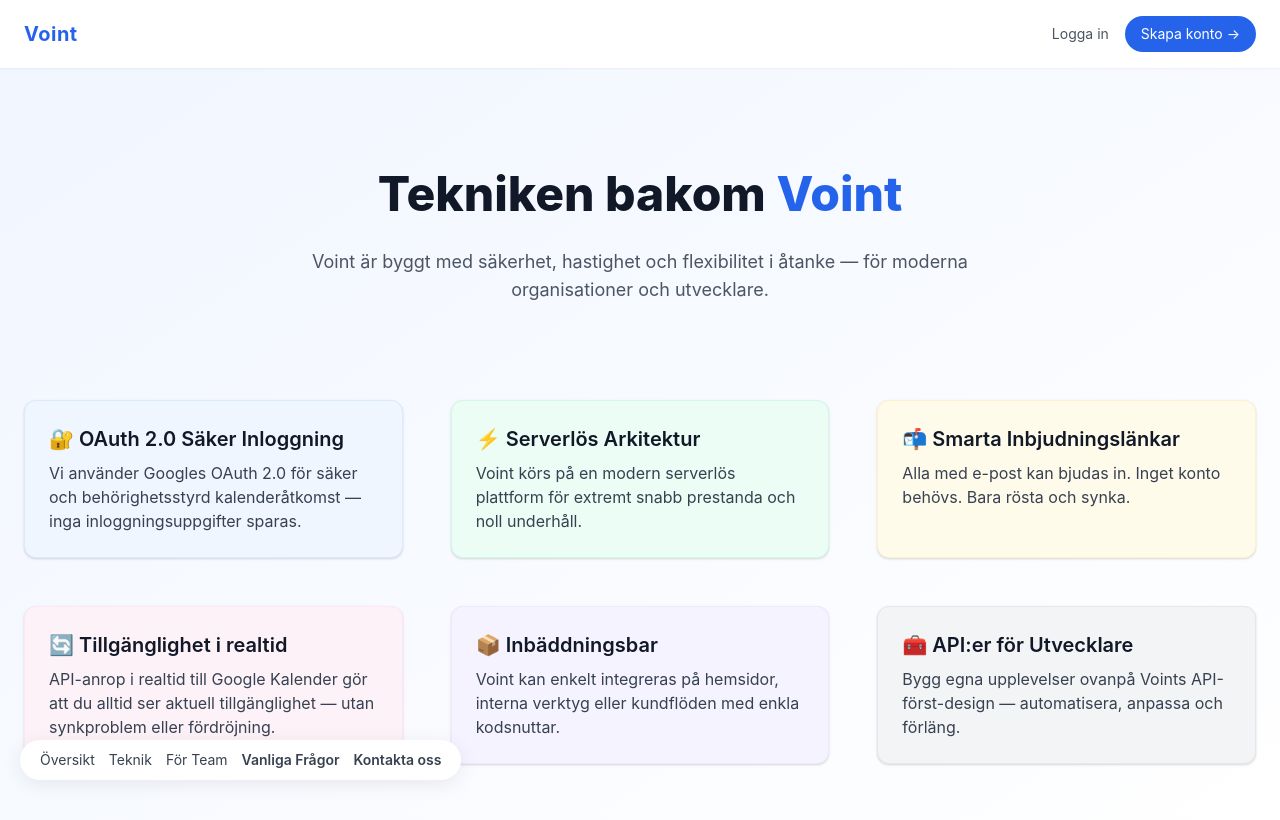
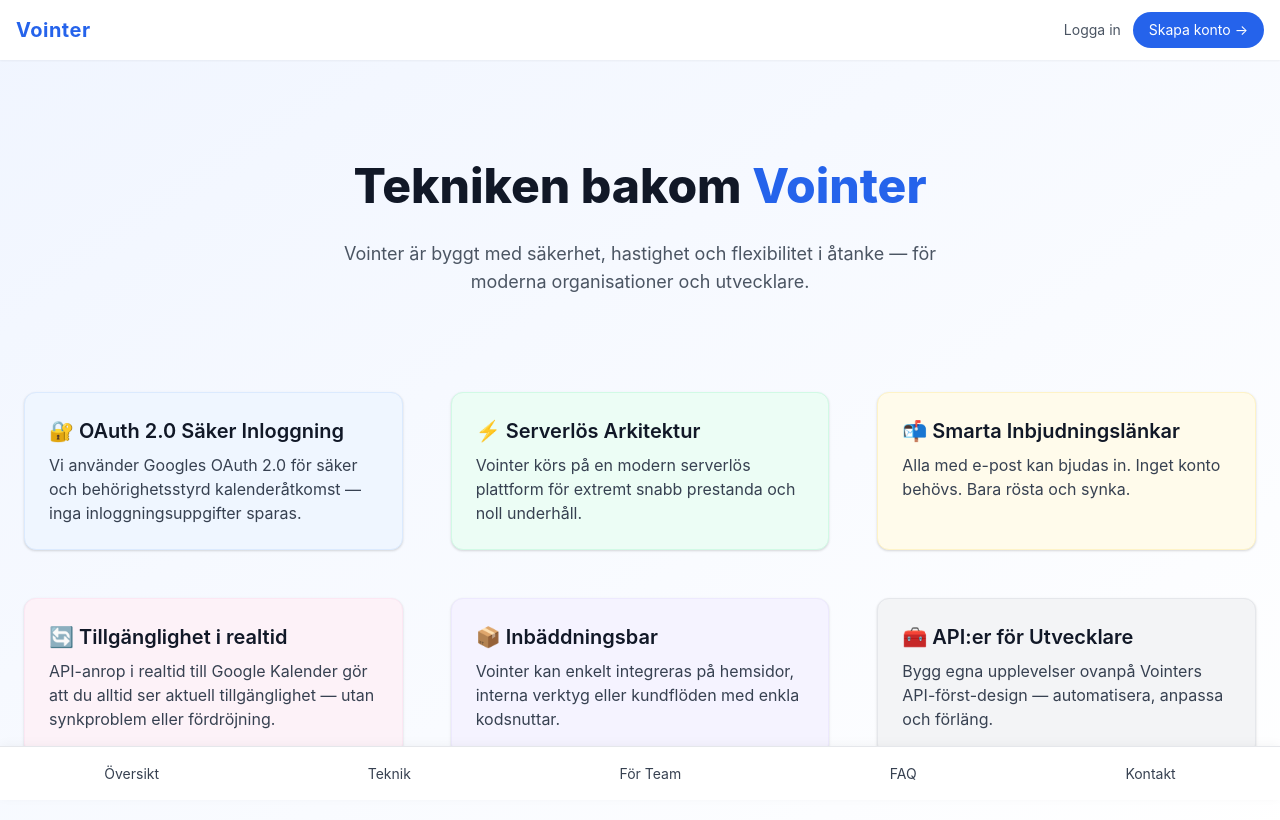
Before and after one commit to VointerDev/vointer-frontend, a website: page technology.html in a window 1280 px wide. Drawn offline with nearby package versions, Linux system fonts and the light colour scheme; a web font is replaced by a local one.

Commit message:
updated UI

```diff
--- a/technology.html
+++ b/technology.html
@@ -1,12 +1,11 @@
-<!-- Voint – Tekniksida (Redesignad UI, Ren & Modern) -->
 <!DOCTYPE html>
 <html lang="sv">
 <head>
   <meta charset="UTF-8" />
-    <meta name="viewport" content="width=device-width, initial-scale=1.0" />
+  <meta name="viewport" content="width=device-width, initial-scale=1.0, maximum-scale=1.0, user-scalable=no" />
+  <title>Voint | Teknik</title>
   <link rel="icon" href="/favicon.ico" type="image/x-icon" />
   <link rel="shortcut icon" href="/favicon.ico" type="image/x-icon" />
-    <title>Voint | Teknik</title>
   <link href="https://cdn.jsdelivr.net/npm/tailwindcss@2.2.19/dist/tailwind.min.css" rel="stylesheet" />
   <style>
     @font-face {
@@ -16,48 +15,98 @@
     body {
       font-family: 'SF Pro Display', system-ui, sans-serif;
       background: linear-gradient(to bottom right, #f0f5ff, #ffffff);
+      margin: 0;
+      padding: 0;
     }
+
+    .fade-in {
+      opacity: 0;
+      transform: translateY(20px);
+      transition: all 0.6s ease-in-out;
+    }
+
+    .fade-in.visible {
+      opacity: 1;
+      transform: translateY(0);
+    }
+
     .floating-nav-links {
       position: fixed;
-        bottom: 20px;
-        left: 20px;
+      bottom: 0;
+      left: 0;
+      width: 100%;
       z-index: 50;
       display: flex;
-        flex-direction: row;
-        gap: 14px;
+      justify-content: space-around;
+      align-items: center;
       background: white;
-        padding: 10px 20px;
-        border-radius: 9999px;
-        box-shadow: 0 4px 20px rgba(0, 0, 0, 0.08);
+      padding: 10px 0;
+      border-top: 1px solid #e5e7eb;
+      box-shadow: 0 -2px 10px rgba(0, 0, 0, 0.04);
+    }
+
+    .floating-nav-links a {
+      font-size: 0.875rem;
+      padding: 6px 10px;
+      color: #374151;
+      text-decoration: none;
+      transition: color 0.2s ease-in-out;
+    }
+
+    .floating-nav-links a:hover {
+      color: #2563eb;
+    }
+
+    @media (max-width: 768px) {
+      .auth-mobile {
+        display: flex !important;
+      }
+
+      h2 {
+        font-size: 2rem !important;
+      }
+
+      .text-lg {
+        font-size: 1rem !important;
+      }
     }
   </style>
 </head>
+
 <body class="text-gray-900">
-    <!-- Navigering -->
-    <header class="flex justify-between items-center px-6 py-4 bg-white shadow-sm">
-      <h1 class="text-xl font-bold text-blue-600 tracking-wide">Voint</h1>
-      <div class="hidden md:flex items-center gap-4">
+  <!-- Unified Header -->
+  <header class="flex flex-col md:flex-row md:items-center md:justify-between px-4 py-3 bg-white shadow-sm">
+    <h1 class="text-lg sm:text-xl font-bold text-blue-600 tracking-wide mb-1 md:mb-0">Vointer</h1>
+
+    <!-- Mobile auth -->
+    <div class="auth-mobile hidden flex-wrap gap-3 justify-center md:hidden mb-2">
+      <a href="login.html" class="text-sm text-blue-600 underline">Logga in</a>
+      <a href="signup.html" class="text-sm text-white bg-blue-600 px-4 py-1 rounded-full">Skapa konto</a>
+    </div>
+
+    <!-- Desktop auth -->
+    <div class="hidden md:flex items-center gap-3">
       <a href="login.html" class="text-sm text-gray-600 hover:text-blue-600">Logga in</a>
       <a href="signup.html" class="px-4 py-2 bg-blue-600 text-white rounded-full text-sm hover:bg-blue-500 transition">Skapa konto →</a>
     </div>
   </header>
 
-    <!-- Fast navigering (Nederst vänster) -->
+  <!-- Unified Bottom Nav -->
   <div class="floating-nav-links">
-        <a href="index.html" class="text-sm text-gray-700 hover:text-blue-600">Översikt</a>
-        <a href="technology.html" class="text-sm text-gray-700 hover:text-blue-600">Teknik</a>
-        <a href="forteams.html" class="text-sm text-gray-700 hover:text-blue-600">För Team</a>
-        <a href="faq.html" class="text-sm text-gray-700 hover:text-blue-600 font-semibold">Vanliga Frågor</a>
-        <a href="contact.html" class="text-sm text-gray-700 hover:text-blue-600 font-semibold">Kontakta oss</a>
+    <a href="index.html">Översikt</a>
+    <a href="technology.html">Teknik</a>
+    <a href="forteams.html">För Team</a>
+    <a href="faq.html">FAQ</a>
+    <a href="contact.html">Kontakt</a>
   </div>
 
   <!-- Hjältsektion -->
   <section class="text-center px-6 py-24 max-w-5xl mx-auto">
     <h2 class="text-5xl font-extrabold mb-6 leading-tight text-gray-900">
-        Tekniken bakom <span class="text-blue-600">Voint</span>
+      Tekniken bakom <span class="text-blue-600">Vointer</span>
     </h2>
     <p class="text-lg text-gray-600 max-w-2xl mx-auto">
-        Voint är byggt med säkerhet, hastighet och flexibilitet i åtanke — för moderna organisationer och utvecklare.
+      Vointer är byggt med säkerhet, hastighet och flexibilitet i åtanke — för moderna organisationer och utvecklare.
     </p>
   </section>
 
@@ -65,39 +114,27 @@
   <section class="max-w-7xl mx-auto px-6 grid md:grid-cols-2 lg:grid-cols-3 gap-12 pb-24">
     <div class="bg-blue-50 p-6 rounded-xl border border-blue-100 shadow">
       <h3 class="text-xl font-semibold mb-2">🔐 OAuth 2.0 Säker Inloggning</h3>
-        <p class="text-gray-700">
-          Vi använder Googles OAuth 2.0 för säker och behörighetsstyrd kalenderåtkomst — inga inloggningsuppgifter sparas.
-        </p>
+      <p class="text-gray-700">Vi använder Googles OAuth 2.0 för säker och behörighetsstyrd kalenderåtkomst — inga inloggningsuppgifter sparas.</p>
     </div>
     <div class="bg-green-50 p-6 rounded-xl border border-green-100 shadow">
       <h3 class="text-xl font-semibold mb-2">⚡ Serverlös Arkitektur</h3>
-        <p class="text-gray-700">
-          Voint körs på en modern serverlös plattform för extremt snabb prestanda och noll underhåll.
-        </p>
+      <p class="text-gray-700">Vointer körs på en modern serverlös plattform för extremt snabb prestanda och noll underhåll.</p>
     </div>
     <div class="bg-yellow-50 p-6 rounded-xl border border-yellow-100 shadow">
       <h3 class="text-xl font-semibold mb-2">📬 Smarta Inbjudningslänkar</h3>
-        <p class="text-gray-700">
-          Alla med e-post kan bjudas in. Inget konto behövs. Bara rösta och synka.
-        </p>
+      <p class="text-gray-700">Alla med e-post kan bjudas in. Inget konto behövs. Bara rösta och synka.</p>
     </div>
     <div class="bg-pink-50 p-6 rounded-xl border border-pink-100 shadow">
       <h3 class="text-xl font-semibold mb-2">🔄 Tillgänglighet i realtid</h3>
-        <p class="text-gray-700">
-          API-anrop i realtid till Google Kalender gör att du alltid ser aktuell tillgänglighet — utan synkproblem eller fördröjning.
-        </p>
+      <p class="text-gray-700">API-anrop i realtid till Google Kalender gör att du alltid ser aktuell tillgänglighet — utan synkproblem eller fördröjning.</p>
     </div>
     <div class="bg-purple-50 p-6 rounded-xl border border-purple-100 shadow">
       <h3 class="text-xl font-semibold mb-2">📦 Inbäddningsbar</h3>
-        <p class="text-gray-700">
-          Voint kan enkelt integreras på hemsidor, interna verktyg eller kundflöden med enkla kodsnuttar.
-        </p>
+      <p class="text-gray-700">Vointer kan enkelt integreras på hemsidor, interna verktyg eller kundflöden med enkla kodsnuttar.</p>
     </div>
     <div class="bg-gray-100 p-6 rounded-xl border border-gray-200 shadow">
       <h3 class="text-xl font-semibold mb-2">🧰 API:er för Utvecklare</h3>
-        <p class="text-gray-700">
-          Bygg egna upplevelser ovanpå Voints API-först-design — automatisera, anpassa och förläng.
-        </p>
+      <p class="text-gray-700">Bygg egna upplevelser ovanpå Vointers API-först-design — automatisera, anpassa och förläng.</p>
     </div>
   </section>
 </body>
```
Also changed, not shown: contact.html (+62 -20 lines), faq.html (+71 -21 lines), forteams.html (+80 -41 lines). Lines whose indentation alone changed are shown as unchanged.
